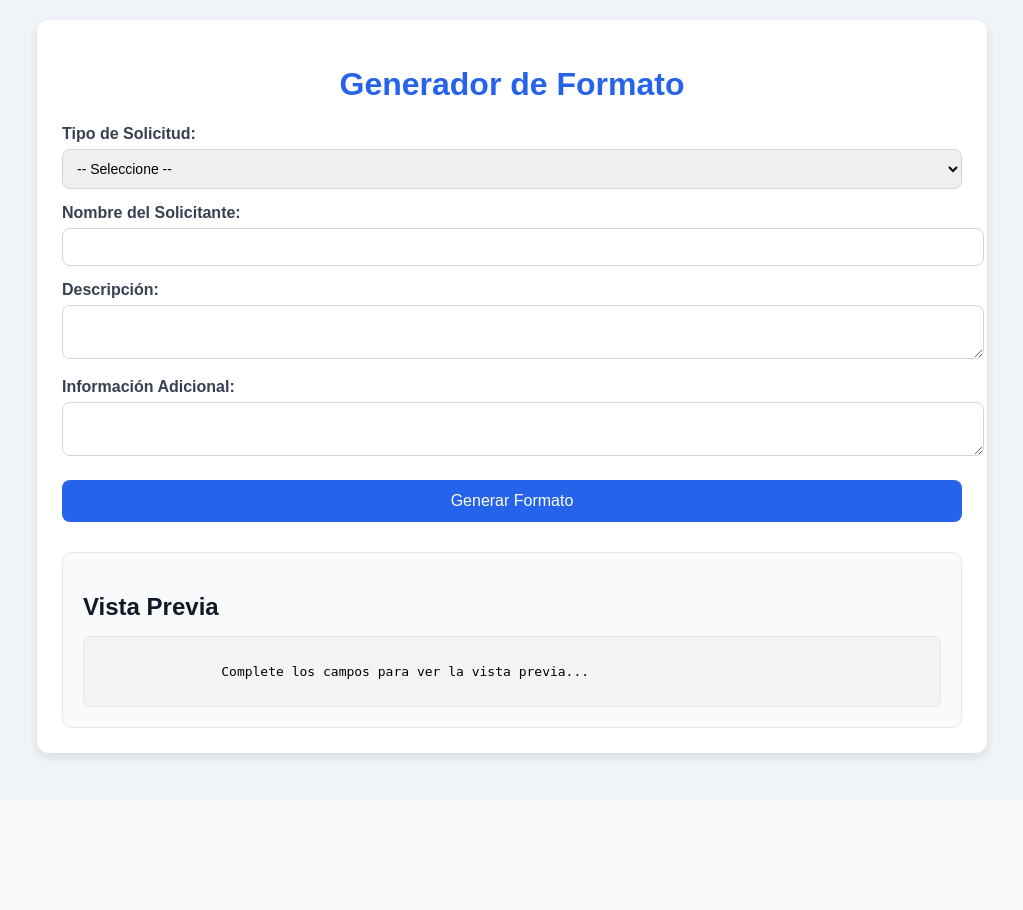
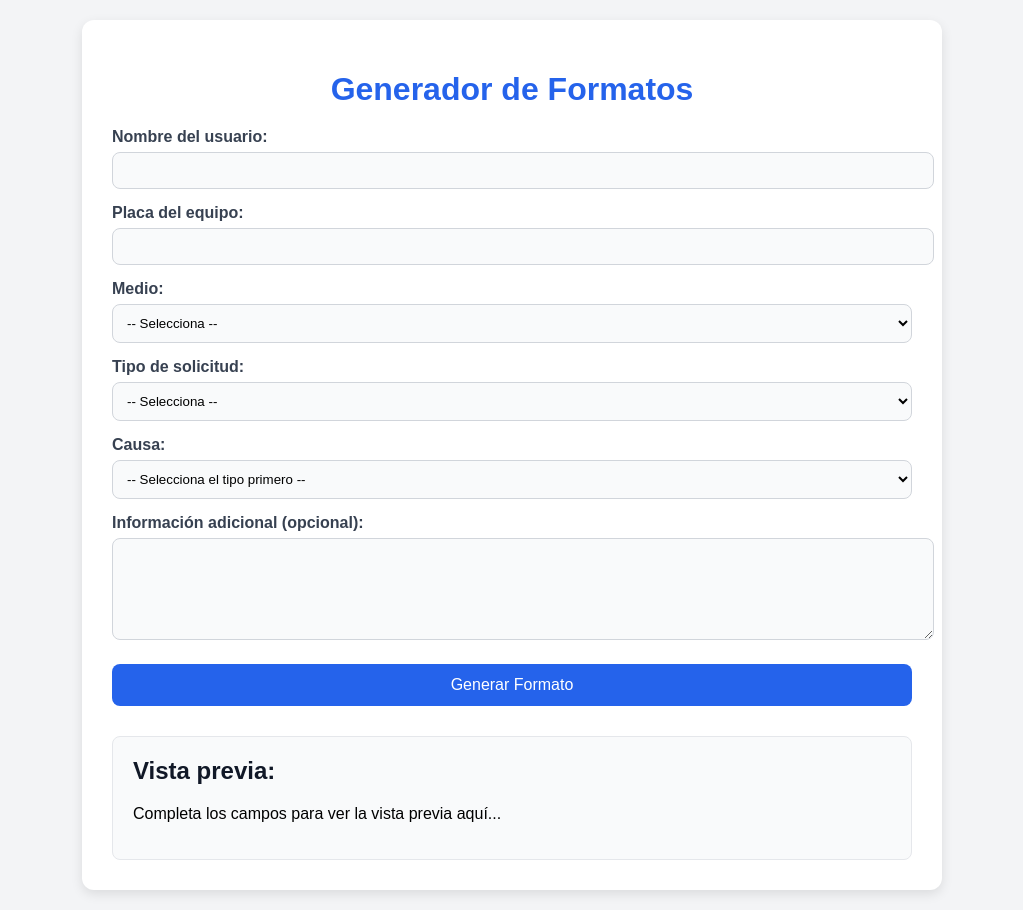
Before and after one commit to Steven-gil-dep/mi_app_flask, a Flask app: page / in a window 1280 px wide. Shown: the whole page, without its empty margins (128-1151 px from the left). Before the commit the page ends 762 px from the top, so only its background shows below. Run offline with Flask 3, Linux system fonts and the light colour scheme.

Commit message:
Update form.html

```diff
--- a/templates/form.html
+++ b/templates/form.html
@@ -2,25 +2,26 @@
 <html lang="es">
 <head>
   <meta charset="UTF-8">
-    <title>Generador de Formato</title>
+  <title>Generador de Formatos</title>
   <style>
     body {
       font-family: Arial, sans-serif;
-            background: #f0f4f8;
+      background: #f3f4f6;
       margin: 0;
       padding: 20px;
     }
     .container {
-            max-width: 900px;
+      max-width: 800px;
       margin: auto;
-            background: white;
-            padding: 25px;
+      background: #fff;
+      padding: 30px;
       border-radius: 12px;
-            box-shadow: 0 4px 10px rgba(0,0,0,0.1);
+      box-shadow: 0 4px 12px rgba(0,0,0,0.1);
     }
     h1 {
       text-align: center;
       color: #2563eb;
+      margin-bottom: 20px;
     }
     label {
       font-weight: bold;
@@ -28,15 +29,18 @@
       margin-top: 15px;
       color: #374151;
     }
-        input, textarea, select {
+    input, select, textarea {
       width: 100%;
       padding: 10px;
       margin-top: 6px;
       border: 1px solid #d1d5db;
       border-radius: 8px;
-            font-size: 14px;
+      background: #f9fafb;
     }
-        textarea { resize: vertical; }
+    textarea {
+      resize: vertical;
+      min-height: 80px;
+    }
     button {
       margin-top: 20px;
       padding: 12px;
@@ -48,76 +52,122 @@
       font-size: 16px;
       cursor: pointer;
     }
-        button:hover { background: #1d4ed8; }
-
-        /* Vista previa */
+    button:hover {
+      background: #1d4ed8;
+    }
     .preview {
       margin-top: 30px;
       padding: 20px;
+      border: 1px solid #e5e7eb;
+      border-radius: 8px;
       background: #f9fafb;
-            border: 1px solid #e5e7eb;
-            border-radius: 10px;
     }
     .preview h2 {
-            margin-bottom: 15px;
+      margin-top: 0;
       color: #111827;
     }
-        .preview-content {
+    .preview pre {
       white-space: pre-wrap;
-            font-family: monospace;
-            background: #f3f4f6;
-            padding: 12px;
-            border-radius: 8px;
-            border: 1px solid #e5e7eb;
+      font-family: inherit;
     }
   </style>
 </head>
 <body>
   <div class="container">
-        <h1>Generador de Formato</h1>
+    <h1>Generador de Formatos</h1>
     <form method="POST">
-            <label for="tipo">Tipo de Solicitud:</label>
-            <select id="tipo" name="tipo" required>
-                <option value="">-- Seleccione --</option>
+      <label for="usuario">Nombre del usuario:</label>
+      <input type="text" id="usuario" name="usuario" required oninput="updatePreview()">
+
+      <label for="placa">Placa del equipo:</label>
+      <input type="text" id="placa" name="placa" required oninput="updatePreview()">
+
+      <label for="medio">Medio:</label>
+      <select id="medio" name="medio" required onchange="updatePreview()">
+        <option value="">-- Selecciona --</option>
+        <option value="Presencial">Presencial</option>
+        <option value="Virtual">Virtual</option>
+      </select>
+
+      <label for="tipo">Tipo de solicitud:</label>
+      <select id="tipo" name="tipo" required onchange="toggleOpciones(); updatePreview();">
+        <option value="">-- Selecciona --</option>
         <option value="Requerimiento">Requerimiento</option>
         <option value="Incidente">Incidente</option>
       </select>
 
-            <label for="nombre">Nombre del Solicitante:</label>
-            <input type="text" id="nombre" name="nombre" required>
+      <label for="opcion">Causa:</label>
+      <select id="opcion" name="opcion" required onchange="updatePreview()">
+        <option value="">-- Selecciona el tipo primero --</option>
+      </select>
 
-            <label for="descripcion">Descripción:</label>
-            <textarea id="descripcion" name="descripcion" required></textarea>
-
-            <label for="adicional">Información Adicional:</label>
-            <textarea id="adicional" name="adicional"></textarea>
+      <label for="adicional">Información adicional (opcional):</label>
+      <textarea id="adicional" name="adicional" oninput="updatePreview()"></textarea>
 
       <button type="submit">Generar Formato</button>
     </form>
 
     <div class="preview">
-            <h2>Vista Previa</h2>
-            <div id="preview-content" class="preview-content">
-                Complete los campos para ver la vista previa...
-            </div>
+      <h2>Vista previa:</h2>
+      <pre id="previewText">Completa los campos para ver la vista previa aquí...</pre>
     </div>
   </div>
 
   <script>
-        const tipo = document.getElementById("tipo");
-        const nombre = document.getElementById("nombre");
-        const descripcion = document.getElementById("descripcion");
-        const adicional = document.getElementById("adicional");
-        const preview = document.getElementById("preview-content");
+    const requerimientos = {{ requerimientos|tojson }};
+    const incidentes = {{ incidentes|tojson }};
 
-        function actualizarPreview() {
-            let texto = `📌 Tipo: ${tipo.value || "(sin especificar)"}\n👤 Nombre: ${nombre.value || "(sin nombre)"}\n📝 Descripción:\n${descripcion.value || "(sin descripción)"}\n\n📎 Información adicional:\n${adicional.value || "(ninguna)"}`;
-            preview.textContent = texto;
+    function toggleOpciones() {
+      const tipo = document.getElementById("tipo").value;
+      const opcionSelect = document.getElementById("opcion");
+      opcionSelect.innerHTML = "";
+
+      let opciones = [];
+      if (tipo === "Requerimiento") {
+        opciones = requerimientos;
+      } else if (tipo === "Incidente") {
+        opciones = incidentes;
       }
 
-        [tipo, nombre, descripcion, adicional].forEach(el => {
-            el.addEventListener("input", actualizarPreview);
+      if (opciones.length > 0) {
+        opciones.forEach(op => {
+          const option = document.createElement("option");
+          option.value = op;
+          option.textContent = op;
+          opcionSelect.appendChild(option);
         });
+      } else {
+        const option = document.createElement("option");
+        option.value = "";
+        option.textContent = "-- Selecciona el tipo primero --";
+        opcionSelect.appendChild(option);
+      }
+
+      updatePreview();
+    }
+
+    function updatePreview() {
+      const usuario = document.getElementById("usuario").value;
+      const placa = document.getElementById("placa").value;
+      const medio = document.getElementById("medio").value;
+      const tipo = document.getElementById("tipo").value;
+      const opcion = document.getElementById("opcion").value;
+      const adicional = document.getElementById("adicional").value;
+
+      const preview = `
+Tipo: ${tipo || ""}
+Medio: ${medio || ""}
+Placa Equipo: ${placa || ""}
+Usuario: ${usuario || ""}
+Causa: ${opcion || ""}
+Solución: (Se generará automáticamente)
+¿Autoriza cierre del caso?: Si
+
+${adicional ? "Nota adicional: " + adicional : ""}
+      `.trim();
+
+      document.getElementById("previewText").textContent = preview;
+    }
   </script>
 </body>
 </html>
```
Lines whose indentation alone changed are shown as unchanged.
